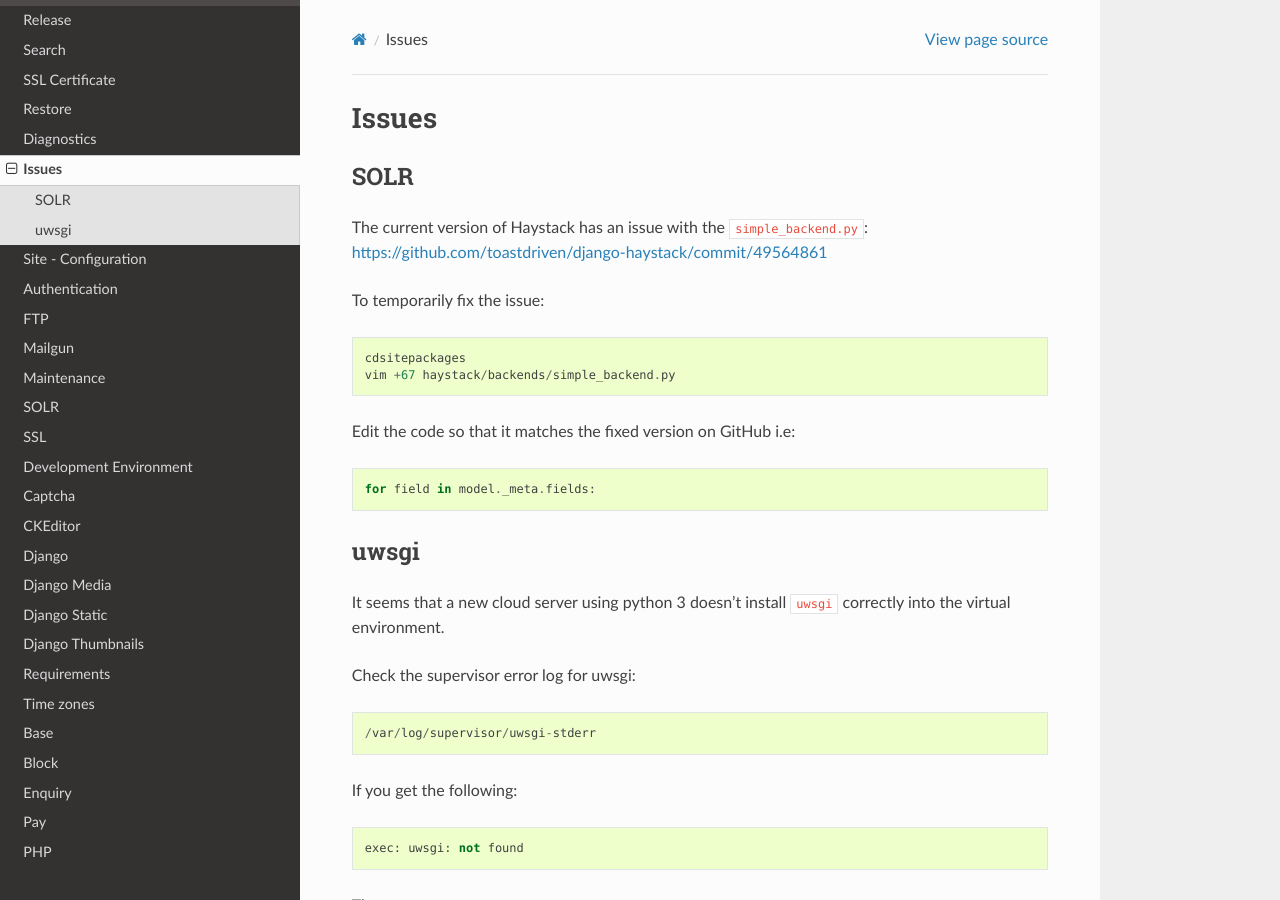
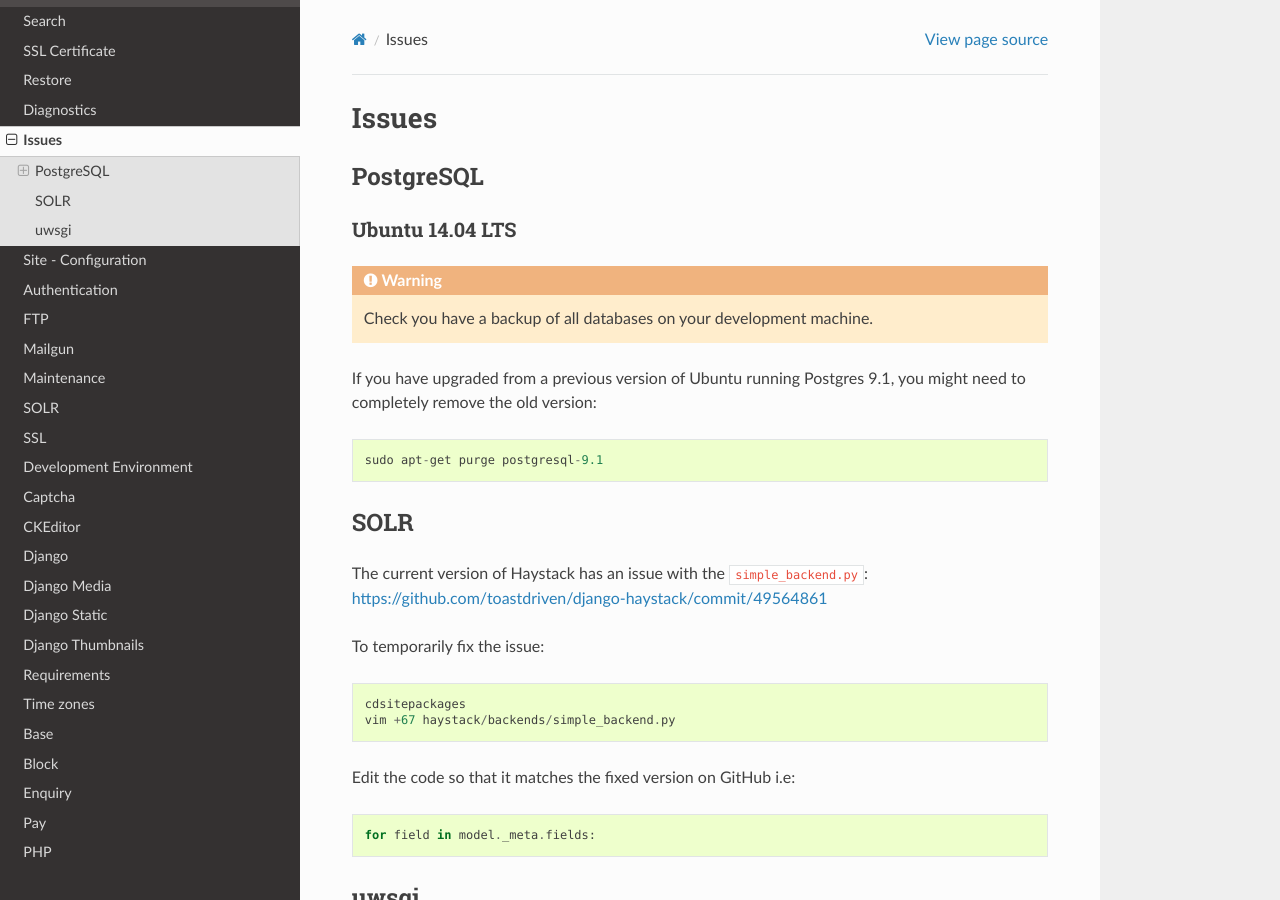
Before and after one commit to pkimber/old-docs-migrated-to-gitlab, a Sphinx documentation site: the page built from source/issues.rst, in a window 1280 px wide and 900 px high. Built offline with Sphinx 7.4.7 and the Read the Docs theme 2.0.0, drawn with Linux system fonts in a browser that asks for light colours.

```diff
--- a/source/issues.rst
+++ b/source/issues.rst
@@ -1,5 +1,19 @@
 Issues
 ******
+
+PostgreSQL
+==========
+
+Ubuntu 14.04 LTS
+----------------
+
+.. warning:: Check you have a backup of all databases on your development
+             machine.
+
+If you have upgraded from a previous version of Ubuntu running Postgres 9.1,
+you might need to completely remove the old version::
+
+  sudo apt-get purge postgresql-9.1
 
 SOLR
 ====
```
Also changed, not shown: source/app-invoice.rst (added, +48 -0 lines), source/dev-env.rst (+11 -0 lines).
